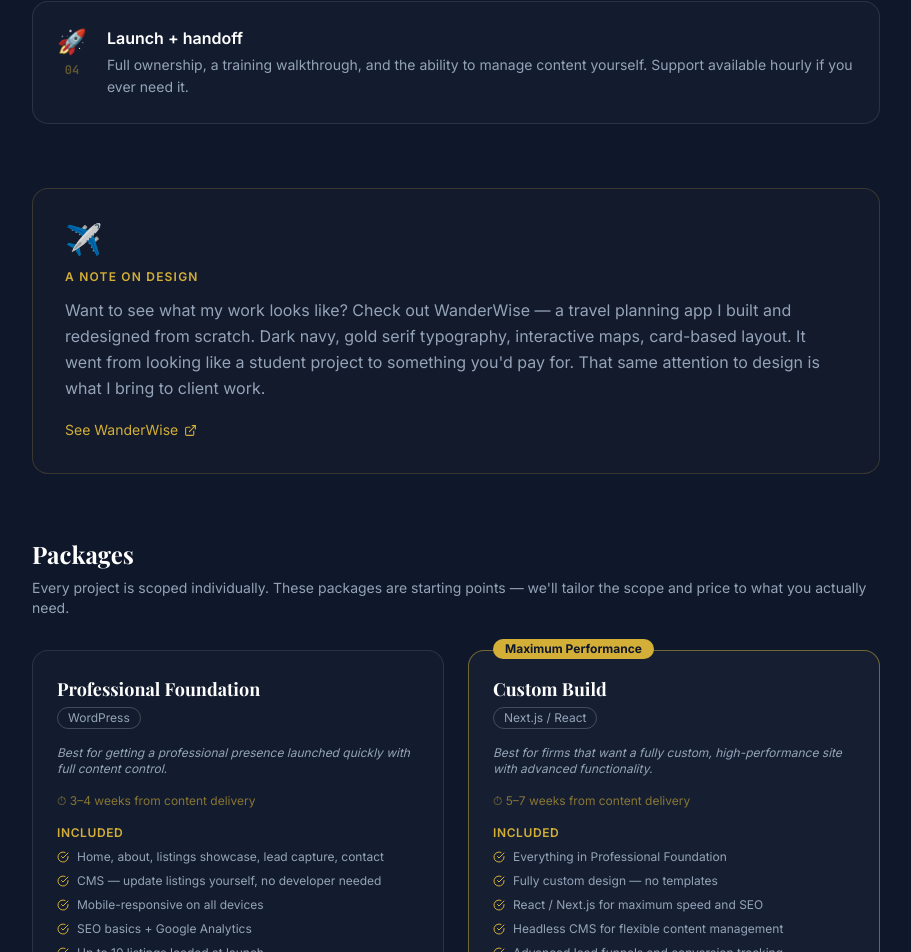
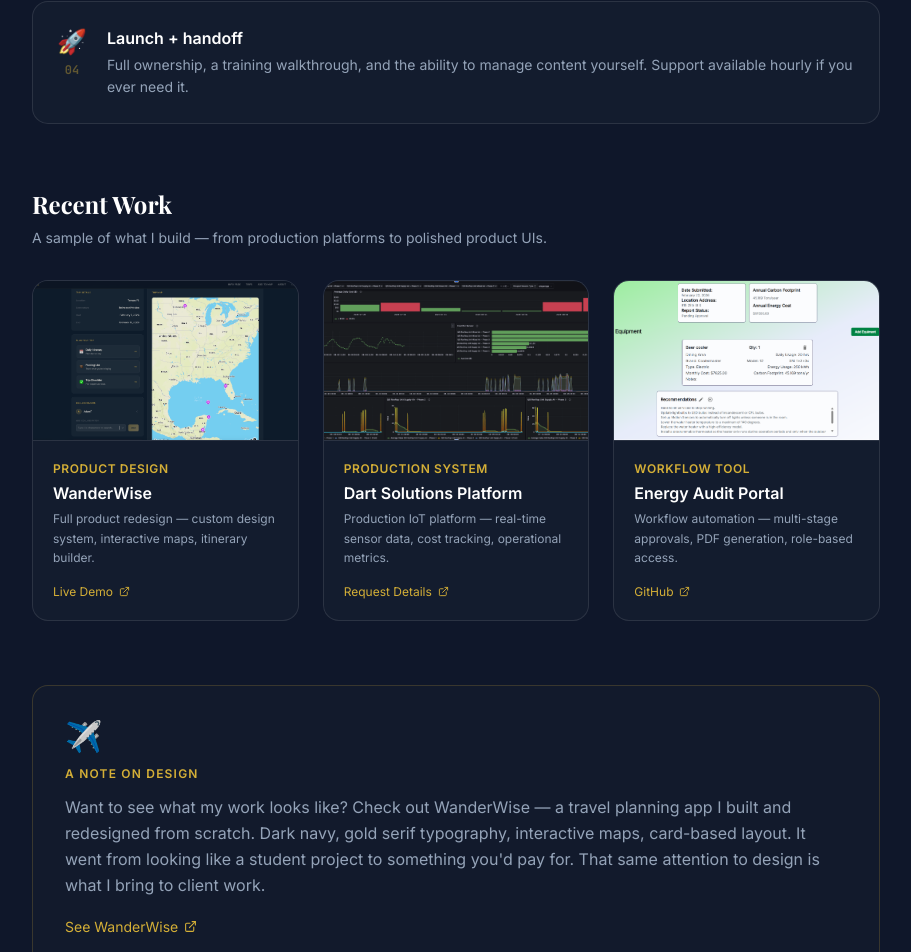
Before and after one commit to adamtxl/troxell-portfolio, a Next.js app: page /work in a window 1280 px wide. Shown: the part 1911-2863 px from the top of the page, without its empty margins (184-1095 px from the left). Built offline with nearby package versions, Linux system fonts and the light colour scheme; a web font is replaced by a local one.

Commit message:
feat: add screenshots throughout

```diff
--- a/src/app/hire/page.tsx
+++ b/src/app/hire/page.tsx
@@ -230,6 +230,36 @@ export default function HirePage() {
               response · Multi-tenant data isolation
             </p>
           </div>
+
+          {/* Architecture diagram */}
+          <div className="rounded-2xl border border-white/10 bg-brand-slate/30 p-6">
+            <h3 className="text-xs font-semibold uppercase tracking-wider text-brand-gold mb-4">
+              System Architecture
+            </h3>
+            <img
+              src="/DSPflow.png"
+              alt="Dart Solutions Platform architecture diagram showing LoRa sensors, ChirpStack, FastAPI backend, TimescaleDB, and React dashboard"
+              className="w-full rounded-lg border border-white/10"
+            />
+            <p className="mt-2 text-xs text-brand-muted/50 text-center">
+              End-to-end data pipeline: LoRaWAN sensors → ChirpStack → FastAPI → TimescaleDB → React dashboard
+            </p>
+          </div>
+
+          {/* Grafana production dashboard */}
+          <div className="rounded-2xl border border-white/10 bg-brand-slate/30 p-6">
+            <h3 className="text-xs font-semibold uppercase tracking-wider text-brand-gold mb-4">
+              Production Monitoring Dashboard
+            </h3>
+            <img
+              src="/grafana-portfolio.png"
+              alt="Production Grafana dashboard showing real-time sensor telemetry, cost tracking, and multi-sensor health monitoring"
+              className="w-full rounded-lg border border-white/10"
+            />
+            <p className="mt-2 text-xs text-brand-muted/50 text-center">
+              Live production dashboard: real-time sensor data, cost tracking, and operational metrics
+            </p>
+          </div>
         </div>
 
         <p className="mt-4 text-xs text-brand-muted/50 italic">
@@ -248,7 +278,13 @@ export default function HirePage() {
       <section className="mb-16">
         <h2 className="font-serif text-2xl font-bold text-white mb-6">Also Worth Knowing</h2>
         <div className="grid gap-4 sm:grid-cols-2">
-          <div className="rounded-2xl border border-white/10 bg-brand-slate/30 p-6">
+          <div className="rounded-2xl border border-white/10 bg-brand-slate/30 overflow-hidden">
+            <img
+              src="/wanderwise-screenshot.png"
+              alt="WanderWise travel planning app showing dark navy UI with trip dashboard and interactive map"
+              className="w-full border-b border-white/10"
+            />
+            <div className="p-6">
               <h3 className="font-semibold text-white mb-2">WanderWise</h3>
               <p className="text-sm text-brand-muted mb-4 leading-relaxed">
                 A full-featured travel planning platform I built and actively use — complete
@@ -268,8 +304,15 @@ export default function HirePage() {
                 Live Demo <ExternalLink size={13} />
               </a>
             </div>
+          </div>
 
-          <div className="rounded-2xl border border-white/10 bg-brand-slate/30 p-6">
+          <div className="rounded-2xl border border-white/10 bg-brand-slate/30 overflow-hidden">
+            <img
+              src="/energy-audit-screenshot.png"
+              alt="Energy Audit Portal showing completed facility audit with automated carbon footprint calculations and cost analysis"
+              className="w-full border-b border-white/10"
+            />
+            <div className="p-6">
               <h3 className="font-semibold text-white mb-2">Energy Audit Portal</h3>
               <p className="text-sm text-brand-muted mb-4 leading-relaxed">
                 Replaced a manual spreadsheet workflow with a structured multi-stage audit
@@ -287,6 +330,7 @@ export default function HirePage() {
               >
                 GitHub <ExternalLink size={13} />
               </a>
+            </div>
           </div>
         </div>
       </section>
--- a/src/app/work/page.tsx
+++ b/src/app/work/page.tsx
@@ -221,6 +221,62 @@ export default function WorkPage() {
         </div>
       </section>
 
+      {/* Recent Work */}
+      <section className="mb-16">
+        <h2 className="font-serif text-2xl font-bold text-white mb-2">Recent Work</h2>
+        <p className="text-brand-muted text-sm mb-8">
+          A sample of what I build — from production platforms to polished product UIs.
+        </p>
+        <div className="grid gap-6 sm:grid-cols-3">
+          {[
+            {
+              img: '/wanderwise-screenshot.png',
+              alt: 'WanderWise travel planning app — dark navy UI with trip dashboard',
+              title: 'WanderWise',
+              desc: 'Full product redesign — custom design system, interactive maps, itinerary builder.',
+              tag: 'Product Design',
+              link: 'https://wanderwise-at.fly.dev/',
+              linkLabel: 'Live Demo',
+            },
+            {
+              img: '/grafana-portfolio.png',
+              alt: 'Production Grafana dashboard showing real-time IoT sensor telemetry',
+              title: 'Dart Solutions Platform',
+              desc: 'Production IoT platform — real-time sensor data, cost tracking, operational metrics.',
+              tag: 'Production System',
+              link: 'mailto:adam@troxellendeavors.com?subject=Dart%20Solutions%20-%20Details%20Request',
+              linkLabel: 'Request Details',
+            },
+            {
+              img: '/energy-audit-screenshot.png',
+              alt: 'Energy Audit Portal showing completed facility audit report with calculations',
+              title: 'Energy Audit Portal',
+              desc: 'Workflow automation — multi-stage approvals, PDF generation, role-based access.',
+              tag: 'Workflow Tool',
+              link: 'https://github.com/adamtxl/energy-solutions-portal',
+              linkLabel: 'GitHub',
+            },
+          ].map(({ img, alt, title, desc, tag, link, linkLabel }) => (
+            <div key={title} className="rounded-2xl border border-white/10 bg-brand-slate/30 overflow-hidden flex flex-col">
+              <img src={img} alt={alt} className="w-full border-b border-white/10 object-cover object-top h-40" />
+              <div className="p-5 flex flex-col flex-1">
+                <span className="text-xs font-semibold uppercase tracking-wider text-brand-gold mb-1">{tag}</span>
+                <h3 className="font-semibold text-white mb-1">{title}</h3>
+                <p className="text-xs text-brand-muted leading-relaxed flex-1">{desc}</p>
+                <a
+                  href={link}
+                  target={link.startsWith('mailto') ? undefined : '_blank'}
+                  rel="noopener noreferrer"
+                  className="mt-4 inline-flex items-center gap-1.5 text-xs text-brand-gold hover:underline"
+                >
+                  {linkLabel} <ExternalLink size={11} />
+                </a>
+              </div>
+            </div>
+          ))}
+        </div>
+      </section>
+
       {/* Design Example */}
       <section className="mb-16 rounded-2xl border border-brand-gold/20 bg-brand-slate/20 p-8">
         <div className="text-3xl mb-3">✈️</div>
```
Lines whose indentation alone changed are shown as unchanged.
